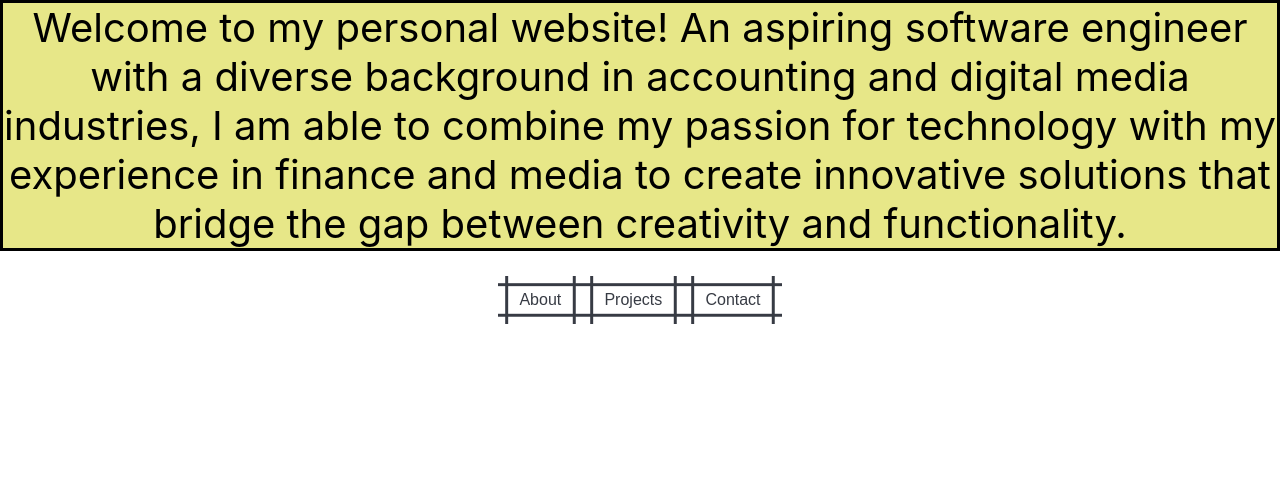
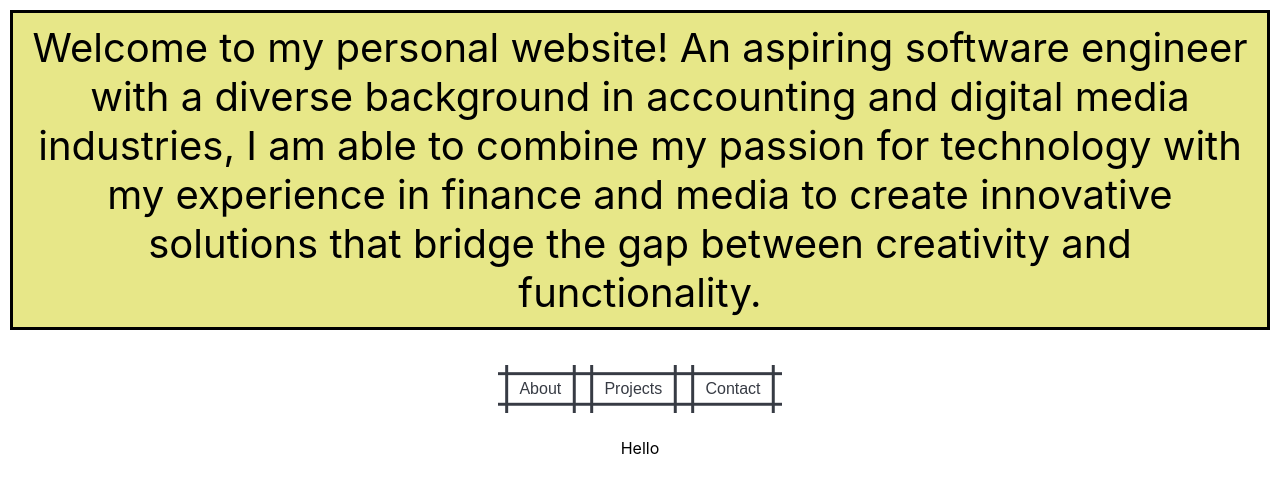
Before and after one commit to dzeng91/DavidZeng_Site, a React (Create React App) app: page / in a window 1280 px wide. Both pictures are taken after a click on the button "About". Shown: the top 492 px of the page. Built offline with nearby package versions, Linux system fonts and the light colour scheme.

Commit message:
added about and contact functionality, need to css it up

```diff
--- a/src/App.css
+++ b/src/App.css
@@ -44,6 +44,8 @@
   animation-name: color-animation;
   animation-duration: 20s;
   animation-iteration-count: infinite;
+  margin: 10px;
+  padding: 10px
 
 }
 
--- a/src/Home.js
+++ b/src/Home.js
@@ -2,7 +2,8 @@ import React, { useState } from 'react';
 import Navbar from './components/Navbar';
 import Content from './components/Content';
 import Header from './components/Header';
-import Contact from './components/Contact'
+import Contact from './components/Contact';
+import About from './components/About';
 
 const Home = () => {
   const [selectedContent, setSelectedContent] = useState('home');
@@ -15,9 +16,8 @@ const Home = () => {
     <div>
       <Header />
       <Navbar onSelectContent={handleSelectContent} />
-      {/* <About onSelectContent={selectedContent} /> */}
-      <Content selectedContent={selectedContent} />
-      {/* <Contact selectedContent={selectedContact} /> */}
+      {selectedContent === 'contact' ? <Contact /> : selectedContent === 'about' ? <About /> :
+      <Content selectedContent={selectedContent} />}
     </div>
   );
 }
--- /dev/null
+++ b/src/components/About.js
@@ -0,0 +1,11 @@
+import React from "react";
+
+const About = () => {
+    return (
+        <div className="about">
+           Hello
+        </div>
+    );
+}
+
+export default About;
```
